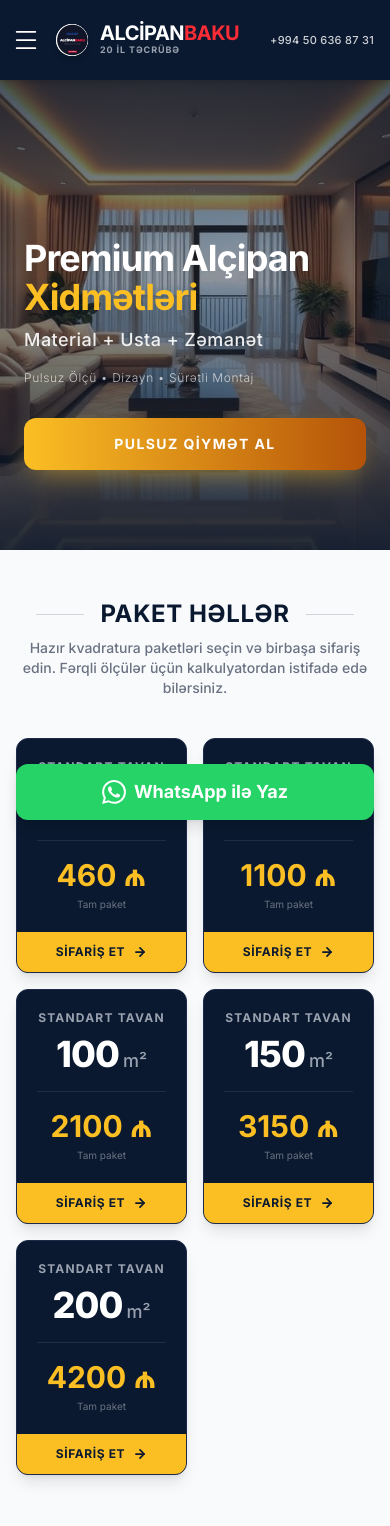
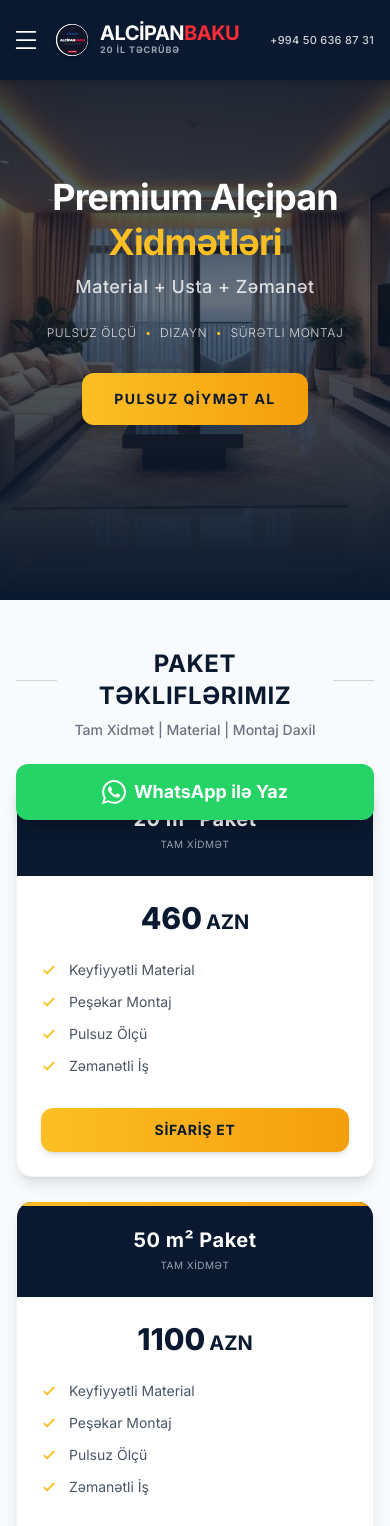
Before and after one commit to sirbxueonline-arch/AlcipanBaku, a Next.js app: page / in a window 390 px wide. Shown: the top 1526 px of the page. Built offline with nearby package versions, Linux system fonts and the light colour scheme.

Commit message:
feat: mobile redesign and product fix

```diff
--- a/src/app/layout.tsx
+++ b/src/app/layout.tsx
@@ -5,7 +5,7 @@ import './globals.css';
 import { AdminProvider } from '@/context/AdminContext';
 import { CartProvider } from '@/context/CartContext';
 import ClientLayout from './ClientLayout';
-import WhatsAppWidget from '@/components/WhatsAppWidget';
+import { FloatingWhatsApp } from '@/components/FloatingWhatsApp';
 
 const inter = Inter({ subsets: ['latin'] });
 
@@ -58,7 +58,7 @@ export default function RootLayout({
           <CartProvider>
             <ClientLayout>
               {children}
-
+              <FloatingWhatsApp />
             </ClientLayout>
           </CartProvider>
         </AdminProvider>
--- a/src/app/page.tsx
+++ b/src/app/page.tsx
@@ -37,8 +37,8 @@ export default function Home() {
 
 
       {/* HERO SECTION */}
-      <section className="relative py-0 min-h-[550px] md:min-h-screen flex flex-col justify-end pb-20 md:justify-center overflow-hidden">
-        {/* Background Image Effect */}
+      <section className="relative h-[600px] md:h-screen flex flex-col justify-center items-center text-center overflow-hidden">
+        {/* Background Image */}
         <div className="absolute inset-0 z-0">
           <Image
             src="/new-hero.jpg"
@@ -47,54 +47,54 @@ export default function Home() {
             className="object-cover"
             priority
           />
-          <div className="absolute inset-0 bg-gradient-to-b from-[#0a192f]/90 via-[#0a192f]/40 to-[#0a192f]/90 z-10"></div>
+          <div className="absolute inset-0 bg-gradient-to-b from-[#0a192f]/90 via-[#0a192f]/60 to-[#0a192f] z-10"></div>
         </div>
 
-        <div className="relative z-20 container mx-auto px-6 md:px-4 flex flex-col items-start md:items-center text-left md:text-center max-w-7xl h-full">
+        <div className="relative z-20 container mx-auto px-4 flex flex-col items-center max-w-4xl">
 
           <motion.h1
             initial={{ opacity: 0, y: 20 }}
             animate={{ opacity: 1, y: 0 }}
             transition={{ duration: 0.8 }}
-            className="text-4xl sm:text-5xl md:text-7xl font-bold mb-2 text-white leading-[1.1] tracking-tight drop-shadow-xl"
+            className="text-4xl sm:text-5xl md:text-7xl font-bold mb-2 text-white leading-tight tracking-tight drop-shadow-xl"
           >
-            {language === 'AZ' ? 'Premium Alçipan' :
-              language === 'RU' ? 'Премиум Алчипан' :
-                'Premium Drywall'} <br/>
-             <span className="text-[#fbbf24]">{language === 'AZ' ? 'Xidmətləri' :
-              language === 'RU' ? 'Услуги' :
-                'Services'}</span>
+            {language === 'AZ' ? 'Premium Alçipan' : language === 'RU' ? 'Премиум Алчипан' : 'Premium Drywall'}
+            <br />
+            <span className="text-[#fbbf24]">
+                {language === 'AZ' ? 'Xidmətləri' : language === 'RU' ? 'Услуги' : 'Services'}
+            </span>
           </motion.h1>
 
           <motion.h2
             initial={{ opacity: 0, y: 20 }}
             animate={{ opacity: 1, y: 0 }}
             transition={{ delay: 0.1, duration: 0.8 }}
-            className="text-lg md:text-3xl font-medium text-white/90 mb-4 tracking-wide"
+            className="text-lg md:text-2xl font-medium text-white/80 mb-6 tracking-wide"
           >
             {language === 'AZ' ? 'Material + Usta + Zəmanət' : 'Material + Master + Warranty'}
           </motion.h2>
 
-          <motion.p
+          <motion.div
             initial={{ opacity: 0, y: 20 }}
             animate={{ opacity: 1, y: 0 }}
             transition={{ delay: 0.2, duration: 0.8 }}
-            className="text-xs md:text-xl text-white/70 mb-8 font-light tracking-wider"
+            className="flex items-center gap-2 text-xs md:text-base text-white/80 mb-8 font-light tracking-wider uppercase"
           >
-            {language === 'AZ' ? 'Pulsuz Ölçü • Dizayn • Sürətli Montaj' :
-              language === 'RU' ? 'Бесплатный замер • Дизайн • Быстрый монтаж' :
-                'Free Measurement • Design • Fast Installation'}
-          </motion.p>
+             <span>{language === 'AZ' ? 'Pulsuz Ölçü' : 'Free Measurement'}</span>
+             <span className="text-[#fbbf24]">•</span>
+             <span>{language === 'AZ' ? 'Dizayn' : 'Design'}</span>
+             <span className="text-[#fbbf24]">•</span>
+             <span>{language === 'AZ' ? 'Sürətli Montaj' : 'Fast Installation'}</span>
+          </motion.div>
 
           <motion.div
             initial={{ opacity: 0, y: 20 }}
             animate={{ opacity: 1, y: 0 }}
             transition={{ delay: 0.4 }}
-            className="w-full md:w-auto"
           >
             <a
               href="#contact"
-              className="flex items-center justify-center w-full md:w-auto px-8 py-4 bg-gradient-to-r from-[#fbbf24] to-[#b45309] text-white text-sm md:text-lg font-bold rounded-xl shadow-[0_10px_30px_-10px_rgba(251,191,36,0.6)] hover:shadow-[0_20px_40px_-10px_rgba(251,191,36,0.8)] transition-all uppercase tracking-widest"
+              className="px-8 py-4 bg-gradient-to-r from-[#fbbf24] to-[#f59e0b] hover:from-[#f59e0b] hover:to-[#d97706] text-[#0a192f] text-sm md:text-lg font-bold rounded-xl shadow-lg hover:shadow-xl transition-all uppercase tracking-widest transform hover:-translate-y-1 block"
             >
               {language === 'AZ' ? 'PULSUZ QİYMƏT AL' : language === 'RU' ? 'ПОЛУЧИТЬ ЦЕНУ' : 'GET FREE QUOTE'}
             </a>
@@ -139,7 +139,7 @@ export default function Home() {
                             )}`}
                             target="_blank"
                             rel="noopener noreferrer"
-                            className="block w-full bg-[#fbbf24] hover:bg-[#d97706] text-[#0a192f] text-[11px] md:text-sm font-bold py-2.5 rounded-lg shadow-sm transition-all uppercase tracking-wide"
+                            className="block w-full bg-gradient-to-r from-[#fbbf24] to-[#f59e0b] hover:from-[#f59e0b] hover:to-[#d97706] text-[#0a192f] text-[11px] md:text-sm font-bold py-2.5 rounded-lg shadow-sm transition-all uppercase tracking-wide"
                         >
                             {language === 'AZ' ? 'əlaqə saxla' : language === 'RU' ? 'связаться' : 'contact us'}
                         </a>
--- /dev/null
+++ b/src/components/FloatingWhatsApp.tsx
@@ -0,0 +1,42 @@
+'use client';
+
+import React from 'react';
+import { useAdmin } from '@/context/AdminContext';
+
+export function FloatingWhatsApp() {
+    const { language } = useAdmin();
+
+    const phoneNumber = '994506368731';
+    const message = language === 'AZ' ? 'Salam, qiymət təklifi almaq istəyirəm.' :
+                   language === 'RU' ? 'Здравствуйте, хочу получить ценовое предложение.' :
+                   'Hello, I would like to get a price quote.';
+
+    const whatsappUrl = `https://wa.me/${phoneNumber}?text=${encodeURIComponent(message)}`;
+
+    return (
+        <a
+            href={whatsappUrl}
+            target="_blank"
+            rel="noopener noreferrer"
+            className="fixed bottom-6 left-1/2 -translate-x-1/2 z-50 flex items-center gap-2 bg-[#25D366] text-white px-6 py-3 rounded-full shadow-lg hover:bg-[#20bd5a] transition-all hover:scale-105 active:scale-95 group w-[90%] max-w-sm justify-center md:w-auto md:left-auto md:right-8 md:translate-x-0"
+            aria-label="Chat on WhatsApp"
+        >
+            <svg
+                viewBox="0 0 24 24"
+                width="24"
+                height="24"
+                stroke="currentColor"
+                strokeWidth="2"
+                fill="none"
+                strokeLinecap="round"
+                strokeLinejoin="round"
+                className="w-6 h-6 fill-white stroke-none"
+            >
+                <path d="M21 11.5a8.38 8.38 0 0 1-.9 3.8 8.5 8.5 0 0 1-7.6 4.7 8.38 8.38 0 0 1-3.8-.9L3 21l1.9-5.7a8.38 8.38 0 0 1-.9-3.8 8.5 8.5 0 0 1 4.7-7.6 8.38 8.38 0 0 1 3.8-.9h.5a8.48 8.48 0 0 1 8 8v.5z"></path>
+            </svg>
+            <span className="font-bold text-base md:text-lg">
+                {language === 'AZ' ? 'WhatsApp ilə Yaz' : language === 'RU' ? 'Написать в WhatsApp' : 'Chat on WhatsApp'}
+            </span>
+        </a>
+    );
+}
--- a/src/components/PricingTables.tsx
+++ b/src/components/PricingTables.tsx
@@ -24,21 +24,21 @@ export const PricingTables = () => {
                     <div className="flex items-center justify-center gap-4 mb-2">
                          <div className="h-px bg-gray-300 w-12 md:w-24"></div>
                         <h2 className="text-2xl md:text-3xl font-bold text-[#0a192f] uppercase tracking-wide">
-                            {language === 'AZ' ? 'PAKET HƏLLƏR' : language === 'RU' ? 'ПАКЕТНЫЕ РЕШЕНИЯ' : 'PACKAGE SOLUTIONS'}
+                            {language === 'AZ' ? 'Paket Təkliflərimiz' : language === 'RU' ? 'Наши Пакетные Предложения' : 'Our Package Offers'}
                         </h2>
                          <div className="h-px bg-gray-300 w-12 md:w-24"></div>
                     </div>
                     <p className="text-sm text-gray-500 font-medium max-w-2xl mx-auto">
                         {language === 'AZ'
-                            ? 'Hazır kvadratura paketləri seçin və birbaşa sifariş edin. Fərqli ölçülər üçün kalkulyatordan istifadə edə bilərsiniz.'
+                            ? 'Tam Xidmət | Material | Montaj Daxil'
                             : language === 'RU'
-                            ? 'Выберите готовые пакеты по квадратуре и закажите прямо сейчас. Для других размеров используйте калькулятор.'
-                            : 'Choose ready-made square meter packages and order directly. You can use the calculator for other sizes.'}
+                            ? 'Полный Сервис | Материал | Монтаж Включен'
+                            : 'Full Service | Material | Installation Included'}
                     </p>
                 </div>
 
                 {/* Packages Grid */}
-                <div className="grid grid-cols-2 md:grid-cols-3 lg:grid-cols-5 gap-4 max-w-6xl mx-auto">
+                <div className="grid grid-cols-1 md:grid-cols-3 lg:grid-cols-5 gap-6 max-w-7xl mx-auto">
                     {PACKAGES.map((pkg, index) => (
                         <motion.div
                             key={pkg.area}
@@ -46,37 +46,56 @@ export const PricingTables = () => {
                             whileInView={{ opacity: 1, y: 0 }}
                             transition={{ delay: index * 0.1, duration: 0.4 }}
                             viewport={{ once: true }}
-                            className="bg-[#0a192f] rounded-xl overflow-hidden shadow-lg border border-[#1e2a4a] flex flex-col group hover:shadow-2xl transition-all duration-300 transform hover:-translate-y-1"
+                            className="bg-white rounded-2xl overflow-hidden shadow-lg hover:shadow-2xl transition-all duration-300 transform hover:-translate-y-2 border border-gray-100 flex flex-col"
                         >
-                            {/* Card Content */}
-                            <div className="p-5 flex flex-col items-center flex-1">
-                                <span className="text-gray-400 text-xs font-bold tracking-widest uppercase mb-2">
-                                    {language === 'AZ' ? 'STANDART TAVAN' : language === 'RU' ? 'СТАНДАРТ ПОТОЛОК' : 'STANDARD CEILING'}
-                                </span>
-
-                                <div className="text-center mb-4">
-                                    <span className="text-4xl font-extrabold text-white tracking-tight">{pkg.area}</span>
-                                    <span className="text-lg font-medium text-gray-400 ml-1">m²</span>
-                                </div>
-
-                                <div className="w-full h-px bg-gray-700/50 mb-4"></div>
-
-                                <div className="text-center">
-                                     <span className="text-3xl font-bold text-[#fbbf24]">{pkg.price} ₼</span>
-                                     <div className="text-[10px] text-gray-500 mt-1">
-                                        {language === 'AZ' ? 'Tam paket' : language === 'RU' ? 'Полный пакет' : 'Full package'}
-                                     </div>
+                            {/* Card Header - Dark Blue */}
+                            <div className="bg-[#0a192f] p-4 text-center py-6 relative overflow-hidden">
+                                <div className="absolute top-0 left-0 w-full h-1 bg-gradient-to-r from-[#fbbf24] to-[#f59e0b]"></div>
+                                <h3 className="text-xl font-bold text-white tracking-wide">
+                                    {pkg.area} m² {language === 'AZ' ? 'Paket' : language === 'RU' ? 'Пакет' : 'Package'}
+                                </h3>
+                                <div className="text-[10px] text-gray-400 mt-1 uppercase tracking-wider">
+                                    {language === 'AZ' ? 'TAM XİDMƏT' : language === 'RU' ? 'ПОЛНЫЙ СЕРВИС' : 'FULL SERVICE'}
                                 </div>
                             </div>
 
-                            {/* Action Button */}
-                            <Link
-                                href={`/calculator?package=simple&area=${pkg.area}`}
-                                className="bg-[#fbbf24] hover:bg-[#f59e0b] text-[#0a192f] py-3 text-center text-xs font-bold uppercase tracking-wider flex items-center justify-center gap-2 transition-colors relative z-10"
-                            >
-                                <span>{language === 'AZ' ? 'SİFARİŞ ET' : language === 'RU' ? 'ЗАКАЗАТЬ' : 'ORDER'}</span>
-                                <ArrowRight size={14} strokeWidth={3} />
-                            </Link>
+                            {/* Card Body */}
+                            <div className="p-6 flex flex-col items-center flex-1">
+
+                                <div className="text-center mb-6">
+                                     <div className="flex items-baseline justify-center gap-1">
+                                        <span className="text-3xl font-extrabold text-[#0a192f]">{pkg.price}</span>
+                                        <span className="text-xl font-bold text-[#0a192f]">AZN</span>
+                                     </div>
+                                </div>
+
+                                {/* Features List */}
+                                <ul className="w-full space-y-3 mb-8">
+                                    {[
+                                        { az: 'Keyfiyyətli Material', ru: 'Качественный Материал', en: 'Quality Material' },
+                                        { az: 'Peşəkar Montaj', ru: 'Профессиональный Монтаж', en: 'Professional Installation' },
+                                        { az: 'Pulsuz Ölçü', ru: 'Бесплатный Замер', en: 'Free Measurement' },
+                                        { az: 'Zəmanətli İş', ru: 'Гарантия Работы', en: 'Guaranteed Work' }
+                                    ].map((feature, i) => (
+                                        <li key={i} className="flex items-center gap-3 text-sm text-gray-600">
+                                            <svg className="w-4 h-4 text-[#fbbf24] flex-shrink-0" fill="none" viewBox="0 0 24 24" stroke="currentColor" strokeWidth={3}>
+                                                <path strokeLinecap="round" strokeLinejoin="round" d="M5 13l4 4L19 7" />
+                                            </svg>
+                                            <span>{language === 'AZ' ? feature.az : language === 'RU' ? feature.ru : feature.en}</span>
+                                        </li>
+                                    ))}
+                                </ul>
+
+                                {/* Action Button */}
+                                <div className="mt-auto w-full">
+                                    <Link
+                                        href={`/calculator?package=simple&area=${pkg.area}`}
+                                        className="w-full block bg-gradient-to-r from-[#fbbf24] to-[#f59e0b] hover:from-[#f59e0b] hover:to-[#d97706] text-[#0a192f] py-3 text-center text-sm font-bold uppercase tracking-wider rounded-xl shadow-md hover:shadow-lg transition-all transform active:scale-95"
+                                    >
+                                        {language === 'AZ' ? 'SİFARİŞ ET' : language === 'RU' ? 'ЗАКАЗАТЬ' : 'ORDER'}
+                                    </Link>
+                                </div>
+                            </div>
                         </motion.div>
                     ))}
                 </div>
--- a/src/context/AdminContext.tsx
+++ b/src/context/AdminContext.tsx
@@ -65,7 +65,7 @@ export function AdminProvider({ children }: { children: ReactNode }) {
     // Load from localStorage on mount
     useEffect(() => {
         // DATA VERSIONING to force update when we change initial structures
-        const DATA_VERSION = 'v7.6_update_images';
+        const DATA_VERSION = 'v7.7_fix_insulation_product';
         const storedVersion = localStorage.getItem('alcipan_data_version');
         const isVersionMatch = storedVersion === DATA_VERSION;
 
```
